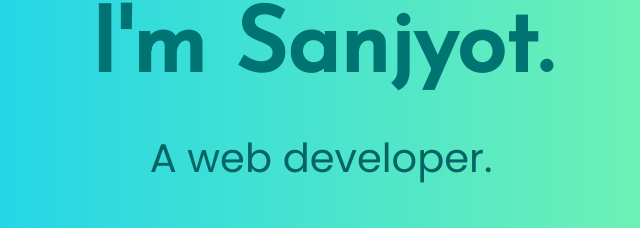
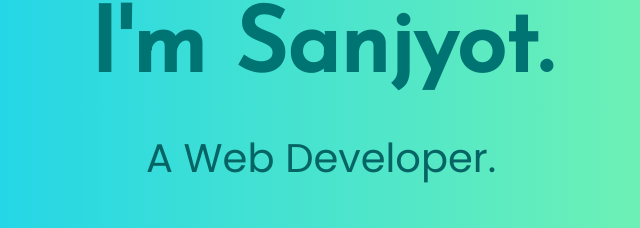
Before and after one commit to Sanjyot47/Test-Site, a plain HTML site: page index.html in a window 1280 px wide. Shown: the part 146-374 px from the top of the page, 319-959 px from the left. Drawn offline with Linux system fonts and the light colour scheme.

Commit message:
fix typo

```diff
--- a/index.html
+++ b/index.html
@@ -22,7 +22,7 @@
     <div class="top-container">
         <img class="top-cloud" src="images/cloud.png" alt="">
         <h1>I'm Sanjyot.</h1>
-        <h2>A web developer.</h2>
+        <h2>A Web Developer.</h2>
         <img class="bottom-cloud" src="images/cloud.png" alt="">
         <img src="images/mountain.png" alt="">
     </div>
```
